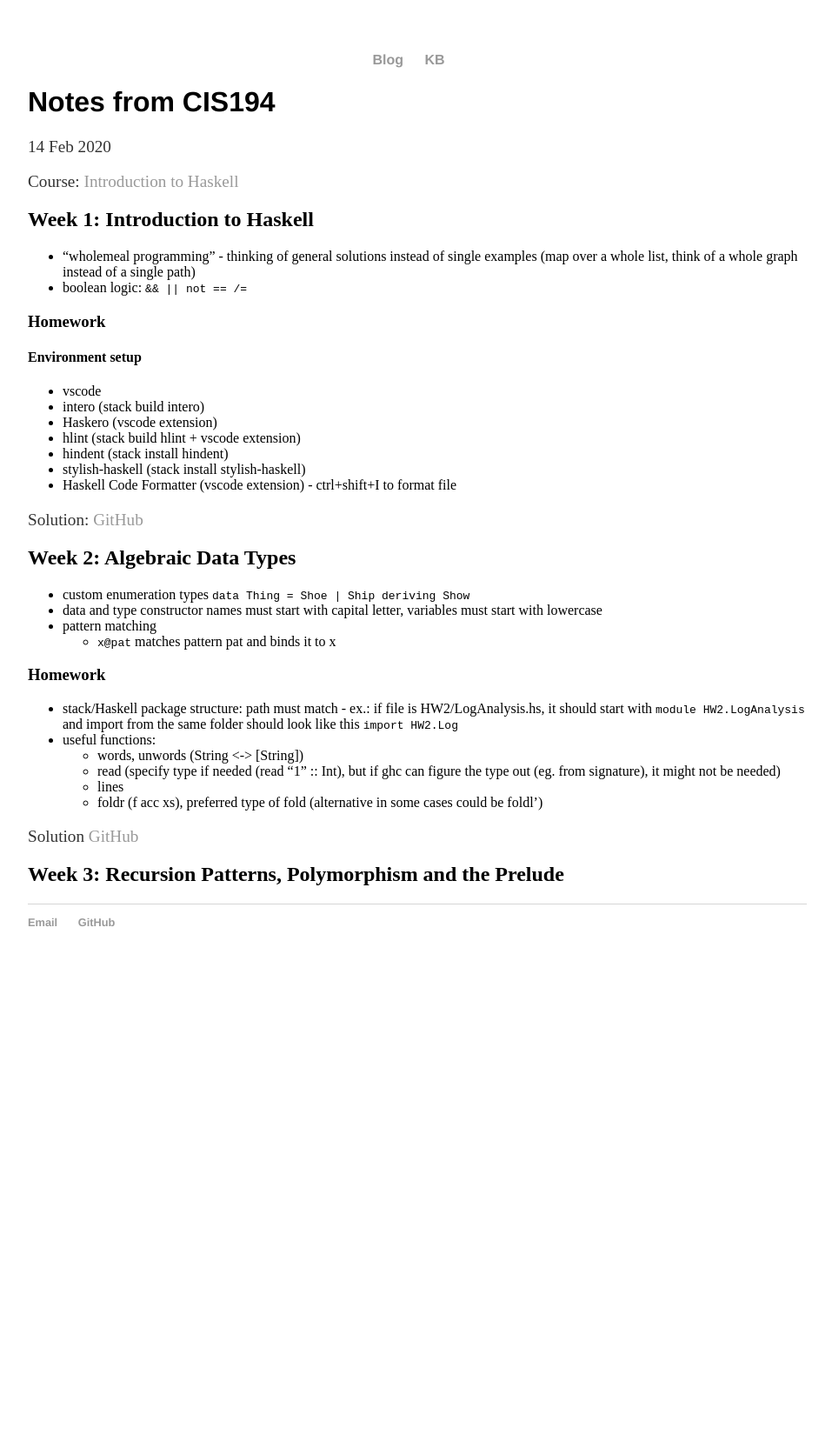
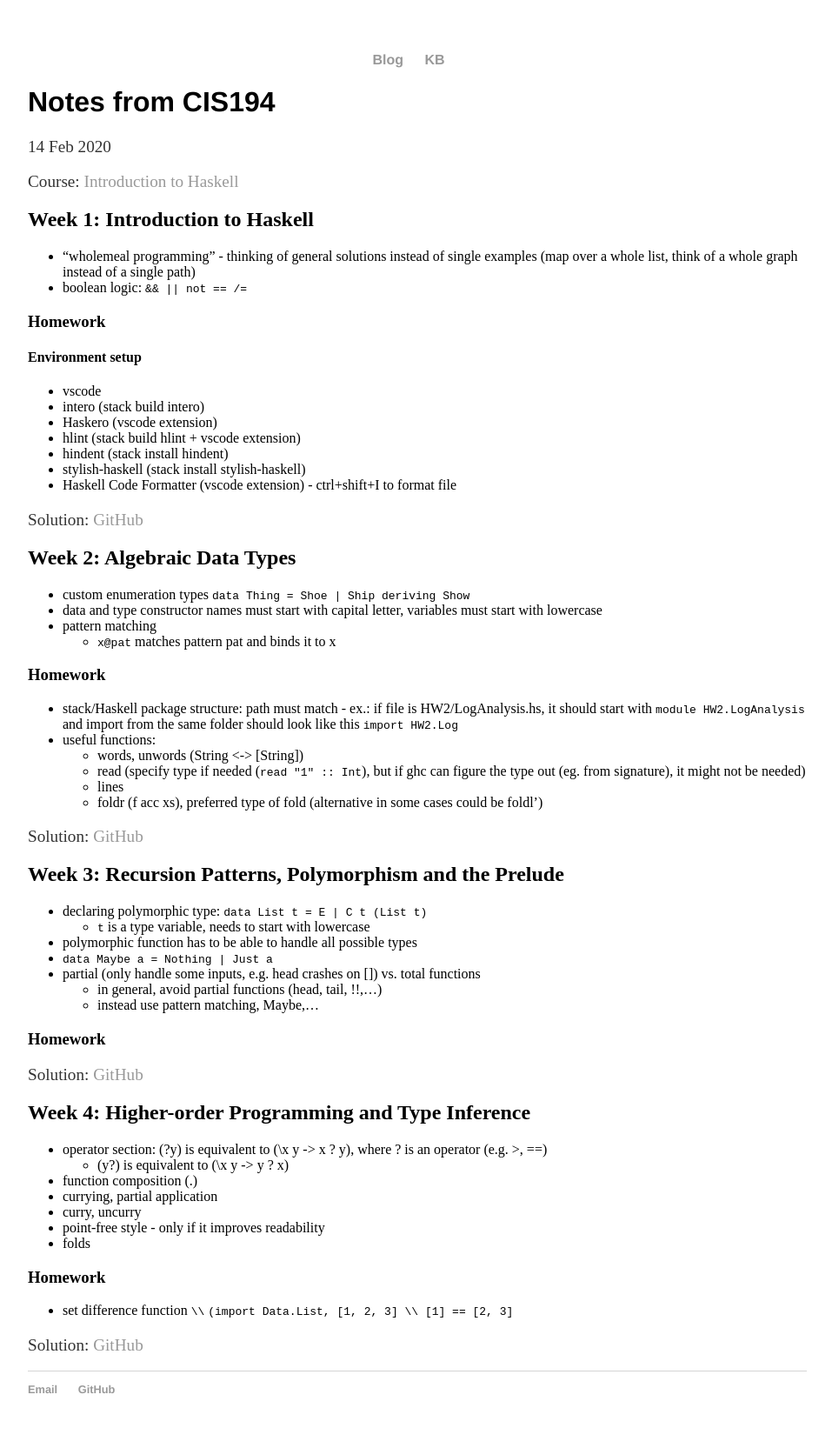
Before and after one commit to niphr/niphr.github.io, a Jekyll site: the page built from kb/haskell/_posts/2020-02-14-cis194-notes.md, in a window 1280 px wide. Shown: the whole page at 87% size, without its empty margins (160-1117 px from the left). Built offline with Jekyll 4.4.1, drawn with Linux system fonts in a browser that asks for light colours; before the commit the page ends 1128 px from its top, so only the background shows below that.

Commit message:
haskell | week 4

```diff
--- a/kb/haskell/_posts/2020-02-14-cis194-notes.md
+++ b/kb/haskell/_posts/2020-02-14-cis194-notes.md
@@ -36,10 +36,37 @@ Solution: [GitHub](https://github.com/niphr/cis194-solutions/blob/master/src/hw1
 * stack/Haskell package structure: path must match - ex.: if file is HW2/LogAnalysis.hs, it should start with `module HW2.LogAnalysis` and import from the same folder should look like this `import HW2.Log`
 * useful functions:
   * words, unwords (String <-> [String])
-  * read (specify type if needed (read "1" :: Int), but if ghc can figure the type out (eg. from signature), it might not be needed)
+  * read (specify type if needed (`read "1" :: Int`), but if ghc can figure the type out (eg. from signature), it might not be needed)
   * lines
   * foldr (f acc xs), preferred type of fold (alternative in some cases could be foldl')
 
-Solution [GitHub](https://github.com/niphr/cis194-solutions/blob/master/src/LogAnalysis.hs)
+Solution: [GitHub](https://github.com/niphr/cis194-solutions/blob/master/src/LogAnalysis.hs)
 
 ## Week 3: Recursion Patterns, Polymorphism and the Prelude
+* declaring polymorphic type: `data List t = E | C t (List t)`
+  * `t` is a type variable, needs to start with lowercase
+* polymorphic function has to be able to handle all possible types
+* `data Maybe a = Nothing | Just a`
+* partial (only handle some inputs, e.g. head crashes on []) vs. total functions
+  * in general, avoid partial functions (head, tail, !!,...)
+  * instead use pattern matching, Maybe,...
+
+### Homework
+
+Solution: [GitHub](https://github.com/niphr/cis194-solutions/blob/master/src/Golf.hs)
+
+## Week 4: Higher-order Programming and Type Inference
+
+* operator section: (?y) is equivalent to (\x y -> x ? y), where ? is an operator (e.g. >, ==)
+  * (y?) is equivalent to (\x y -> y ? x)
+* function composition (.)
+* currying, partial application
+* curry, uncurry
+* point-free style - only if it improves readability
+* folds
+
+### Homework
+
+* set difference function `\\` `(import Data.List, [1, 2, 3] \\ [1] == [2, 3]`
+
+Solution: [GitHub](https://github.com/niphr/cis194-solutions/blob/master/src/week4.hs)
```
